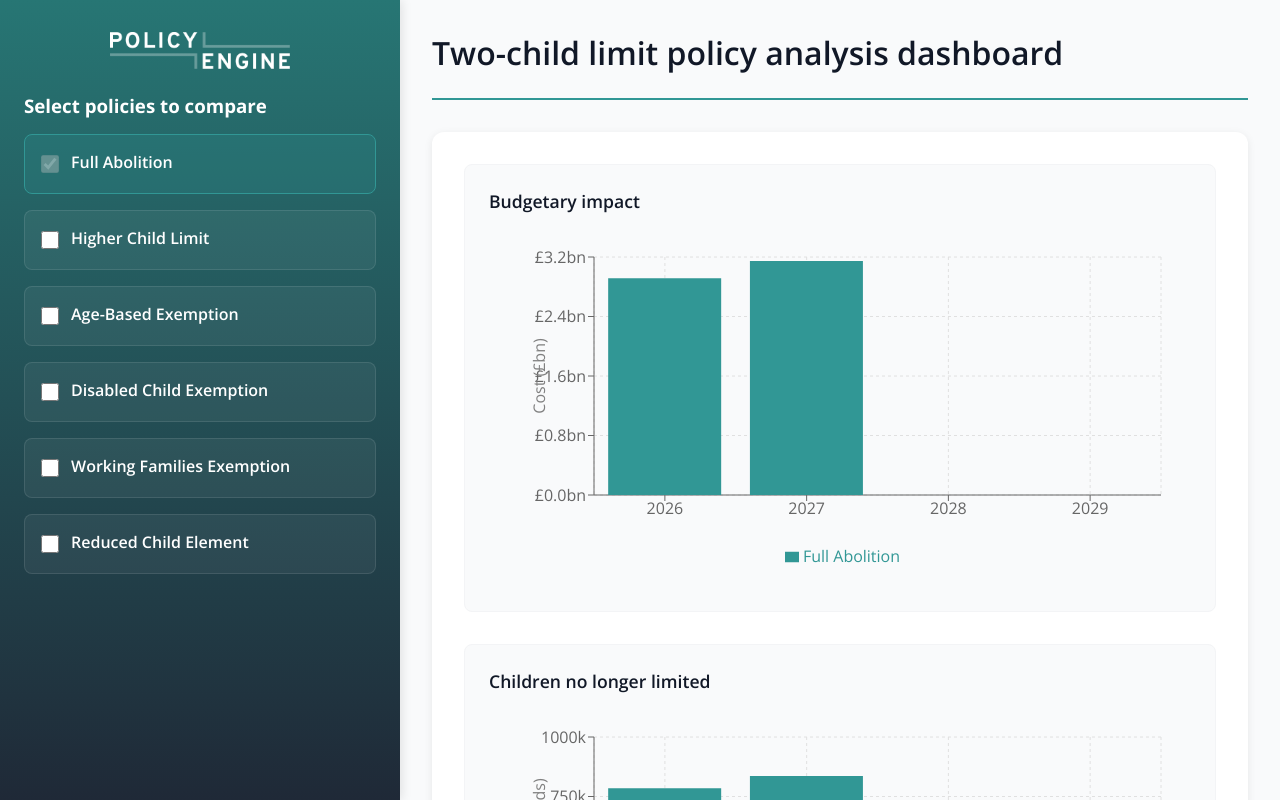
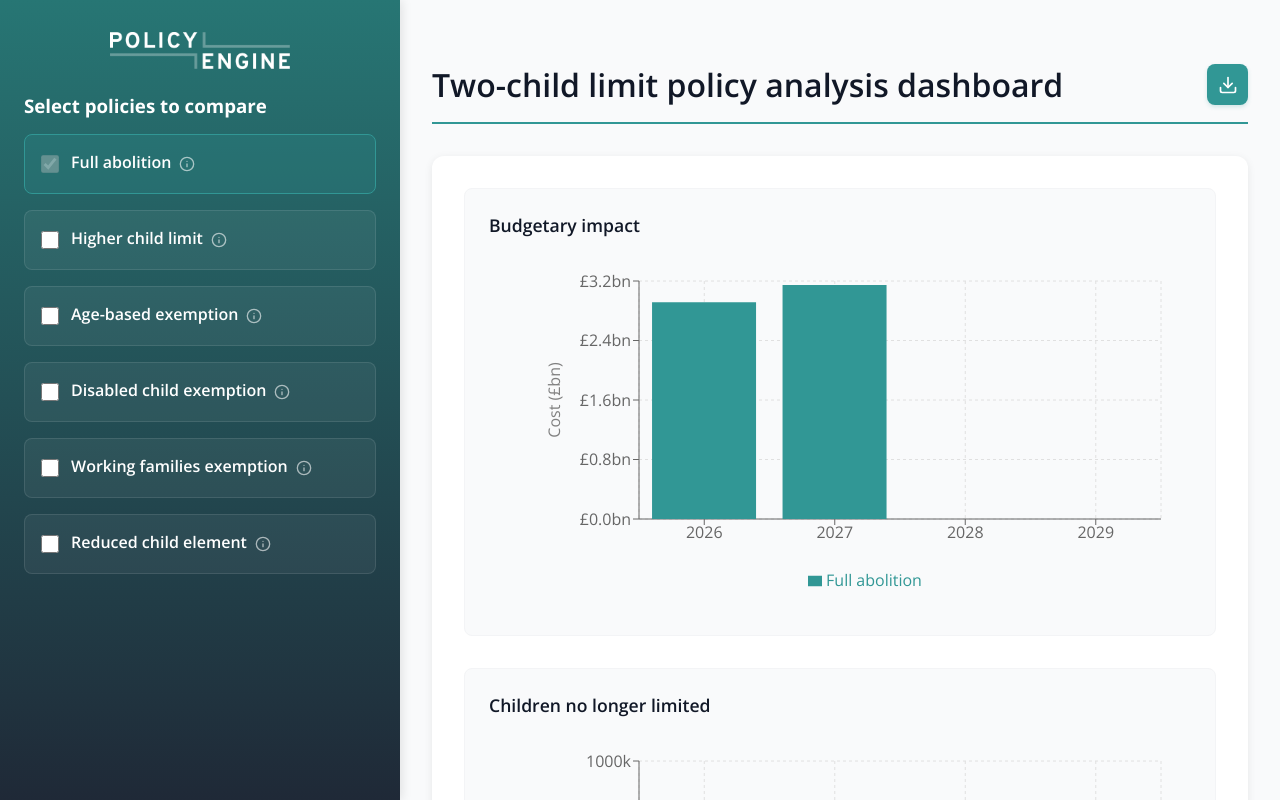
Before and after one commit to PolicyEngine/uk-two-child-limit-app, a React (Vite) app: page / in a window 1280 px wide. Shown: the top 800 px of the page. Built offline with nearby package versions, Linux system fonts and the light colour scheme.

Commit message:
edit tab

```diff
--- a/src/App.css
+++ b/src/App.css
@@ -23,17 +23,89 @@
 
 .header {
   margin-bottom: 2rem;
-  padding-bottom: 1rem;
+  padding: 0 0 1rem 0;
   border-bottom: 2px solid var(--pe-teal);
+  display: flex;
+  align-items: center;
+  justify-content: space-between;
+  position: sticky;
+  top: 0;
+  background: var(--pe-gray-50);
+  z-index: 100;
+  padding-top: 2rem;
 }
 
 .header h1 {
   font-size: 2rem;
   color: var(--pe-gray-900);
-  margin-bottom: 0.5rem;
+  margin-bottom: 0;
   font-weight: 600;
   font-family: 'Open Sans', system-ui, sans-serif;
   line-height: 1.3;
+}
+
+.download-button-header {
+  padding: 0.65rem;
+  background: var(--pe-teal);
+  color: white;
+  border: none;
+  border-radius: 8px;
+  cursor: pointer;
+  transition: all 0.3s ease;
+  box-shadow: 0 2px 4px rgba(49, 151, 149, 0.2);
+  display: flex;
+  align-items: center;
+  justify-content: center;
+  flex-shrink: 0;
+}
+
+.download-button-header:hover {
+  background: var(--pe-teal-light);
+  transform: translateY(-2px);
+  box-shadow: 0 4px 8px rgba(49, 151, 149, 0.3);
+}
+
+.download-button-header:active {
+  transform: translateY(0);
+}
+
+.download-button-header svg {
+  display: block;
+}
+
+.download-button-wrapper {
+  position: relative;
+  display: flex;
+  align-items: center;
+}
+
+.download-tooltip {
+  position: absolute;
+  right: 100%;
+  margin-right: 0.75rem;
+  background: rgba(0, 0, 0, 0.85);
+  color: white;
+  padding: 0.5rem 0.75rem;
+  border-radius: 6px;
+  font-size: 0.875rem;
+  white-space: nowrap;
+  opacity: 0;
+  pointer-events: none;
+  transition: opacity 0.2s ease;
+}
+
+.download-button-wrapper:hover .download-tooltip {
+  opacity: 1;
+}
+
+.download-tooltip::after {
+  content: '';
+  position: absolute;
+  right: -6px;
+  top: 50%;
+  transform: translateY(-50%);
+  border: 6px solid transparent;
+  border-left-color: rgba(0, 0, 0, 0.85);
 }
 
 .subtitle {
--- a/src/App.jsx
+++ b/src/App.jsx
@@ -225,6 +225,27 @@ function App() {
       <main className="main-content">
         <header className="header">
           <h1>Two-child limit policy analysis dashboard</h1>
+          {Object.keys(results).length > 0 && (
+            <div className="download-button-wrapper">
+              <button
+                className="download-button-header"
+                onClick={() => {
+                  // Trigger download from Results component
+                  const event = new CustomEvent('downloadData', {
+                    detail: { results, policies: selectedPolicies }
+                  })
+                  window.dispatchEvent(event)
+                }}
+              >
+                <svg width="20" height="20" viewBox="0 0 24 24" fill="none" stroke="currentColor" strokeWidth="2" strokeLinecap="round" strokeLinejoin="round">
+                  <path d="M21 15v4a2 2 0 0 1-2 2H5a2 2 0 0 1-2-2v-4"></path>
+                  <polyline points="7 10 12 15 17 10"></polyline>
+                  <line x1="12" y1="15" x2="12" y2="3"></line>
+                </svg>
+              </button>
+              <span className="download-tooltip">Download results</span>
+            </div>
+          )}
         </header>
 
         {error && (
--- a/src/components/Results.jsx
+++ b/src/components/Results.jsx
@@ -3,12 +3,12 @@ import { BarChart, Bar, XAxis, YAxis, CartesianGrid, Tooltip, Legend, Responsive
 import './Results.css'
 
 const policyNames = {
-  'full-abolition': 'Full Abolition',
-  'three-child-limit': 'Higher Child Limit',
-  'under-five-exemption': 'Age-Based Exemption',
-  'disabled-child-exemption': 'Disabled Child Exemption',
-  'working-families-exemption': 'Working Families Exemption',
-  'lower-third-child-element': 'Reduced Child Element',
+  'full-abolition': 'Full abolition',
+  'three-child-limit': 'Higher child limit',
+  'under-five-exemption': 'Age-based exemption',
+  'disabled-child-exemption': 'Disabled child exemption',
+  'working-families-exemption': 'Working families exemption',
+  'lower-third-child-element': 'Reduced child element',
 }
 
 function Results({ data, policies }) {
@@ -104,6 +104,75 @@ function Results({ data, policies }) {
   console.log('Results data:', data)
   console.log('Policies:', policies)
 
+  const handleDownload = () => {
+    let txtContent = 'UK Two-Child Limit Policy Analysis - Data Export\n'
+    txtContent += '='.repeat(60) + '\n'
+    txtContent += `Generated: ${new Date().toLocaleString('en-GB')}\n\n`
+
+    // Export Budgetary Impact
+    txtContent += 'BUDGETARY IMPACT (£bn)\n'
+    txtContent += '-'.repeat(60) + '\n'
+    const budgetData = prepareChartData('budgetaryImpact')
+    budgetData.forEach(yearData => {
+      txtContent += `\nYear: ${yearData.year}\n`
+      policies.forEach(policyId => {
+        if (yearData[policyId] !== undefined) {
+          txtContent += `  ${policyNames[policyId]}: £${yearData[policyId].toFixed(2)}bn\n`
+        }
+      })
+    })
+
+    // Export Children No Longer Limited
+    txtContent += '\n\nCHILDREN NO LONGER LIMITED (thousands)\n'
+    txtContent += '-'.repeat(60) + '\n'
+    const childrenLimitedData = prepareChartData('childrenNoLongerLimited')
+    childrenLimitedData.forEach(yearData => {
+      txtContent += `\nYear: ${yearData.year}\n`
+      policies.forEach(policyId => {
+        if (yearData[policyId] !== undefined) {
+          txtContent += `  ${policyNames[policyId]}: ${yearData[policyId].toFixed(1)}k children\n`
+        }
+      })
+    })
+
+    // Export Children Lifted from Poverty
+    txtContent += '\n\nCHILDREN LIFTED FROM POVERTY (thousands)\n'
+    txtContent += '-'.repeat(60) + '\n'
+    const povertyData = prepareChartData('childrenOutOfPoverty')
+    povertyData.forEach(yearData => {
+      txtContent += `\nYear: ${yearData.year}\n`
+      policies.forEach(policyId => {
+        if (yearData[policyId] !== undefined) {
+          txtContent += `  ${policyNames[policyId]}: ${yearData[policyId].toFixed(1)}k children\n`
+        }
+      })
+    })
+
+    // Create and download file
+    const blob = new Blob([txtContent], { type: 'text/plain' })
+    const url = URL.createObjectURL(blob)
+    const link = document.createElement('a')
+    link.href = url
+    link.download = `policy-analysis-${new Date().toISOString().slice(0, 10)}.txt`
+    document.body.appendChild(link)
+    link.click()
+    document.body.removeChild(link)
+    URL.revokeObjectURL(url)
+  }
+
+  // Listen for download event from App header
+  useEffect(() => {
+    const handleDownloadEvent = () => {
+      handleDownload()
+    }
+
+    window.addEventListener('downloadData', handleDownloadEvent)
+
+    return () => {
+      window.removeEventListener('downloadData', handleDownloadEvent)
+    }
+  }, [data, policies])
+
   return (
     <div className="results">
       {/* Charts Grid */}
@@ -112,11 +181,11 @@ function Results({ data, policies }) {
         <div className="chart-section">
           <h3>Budgetary impact</h3>
           <ResponsiveContainer width="100%" height={350}>
-            <BarChart data={prepareChartData('budgetaryImpact')} margin={{ top: 20, right: 30, left: 45, bottom: 20 }}>
+            <BarChart data={prepareChartData('budgetaryImpact')} margin={{ top: 20, right: 30, left: 90, bottom: 20 }}>
               <CartesianGrid strokeDasharray="3 3" stroke="#e0e0e0" />
               <XAxis dataKey="year" />
               <YAxis
-                label={{ value: 'Cost (£bn)', angle: -90, position: 'center', dx: -25, style: { textAnchor: 'middle' } }}
+                label={{ value: 'Cost (£bn)', angle: -90, position: 'insideLeft', dx: -30, style: { textAnchor: 'middle' } }}
                 tickFormatter={(value) => `£${value.toFixed(1)}bn`}
               />
               <Tooltip
@@ -140,11 +209,11 @@ function Results({ data, policies }) {
         <div className="chart-section">
           <h3>Children no longer limited</h3>
           <ResponsiveContainer width="100%" height={350}>
-            <BarChart data={prepareChartData('childrenNoLongerLimited')} margin={{ top: 20, right: 30, left: 45, bottom: 20 }}>
+            <BarChart data={prepareChartData('childrenNoLongerLimited')} margin={{ top: 20, right: 30, left: 90, bottom: 20 }}>
               <CartesianGrid strokeDasharray="3 3" stroke="#e0e0e0" />
               <XAxis dataKey="year" />
               <YAxis
-                label={{ value: 'Children (thousands)', angle: -90, position: 'center', dx: -25, style: { textAnchor: 'middle' } }}
+                label={{ value: 'Children (thousands)', angle: -90, position: 'insideLeft', dx: -30, style: { textAnchor: 'middle' } }}
                 tickFormatter={(value) => `${value.toFixed(0)}k`}
               />
               <Tooltip
@@ -168,11 +237,11 @@ function Results({ data, policies }) {
         <div className="chart-section">
           <h3>Children lifted from poverty</h3>
           <ResponsiveContainer width="100%" height={350}>
-            <BarChart data={prepareChartData('childrenOutOfPoverty')} margin={{ top: 20, right: 30, left: 45, bottom: 20 }}>
+            <BarChart data={prepareChartData('childrenOutOfPoverty')} margin={{ top: 20, right: 30, left: 90, bottom: 20 }}>
               <CartesianGrid strokeDasharray="3 3" stroke="#e0e0e0" />
               <XAxis dataKey="year" />
               <YAxis
-                label={{ value: 'Children (thousands)', angle: -90, position: 'center', dx: -25, style: { textAnchor: 'middle' } }}
+                label={{ value: 'Children (thousands)', angle: -90, position: 'insideLeft', dx: -30, style: { textAnchor: 'middle' } }}
                 tickFormatter={(value) => `${value.toFixed(0)}k`}
               />
               <Tooltip
--- a/src/components/Sidebar.css
+++ b/src/components/Sidebar.css
@@ -12,6 +12,7 @@
   display: flex;
   flex-direction: column;
   font-family: 'Open Sans', system-ui, sans-serif;
+  z-index: 50;
 }
 
 .sidebar-header {
@@ -181,6 +182,66 @@
 
 .policy-info {
   flex: 1;
+}
+
+.policy-name-wrapper {
+  display: flex;
+  align-items: center;
+  gap: 0.5rem;
+}
+
+.info-icon-wrapper {
+  position: relative;
+  display: inline-flex;
+  align-items: center;
+}
+
+.info-icon {
+  display: inline-flex;
+  align-items: center;
+  justify-content: center;
+  width: 16px;
+  height: 16px;
+  color: rgba(255, 255, 255, 0.6);
+  cursor: help;
+  transition: all 0.2s ease;
+  flex-shrink: 0;
+}
+
+.info-icon:hover {
+  color: var(--pe-teal-light);
+  transform: scale(1.1);
+}
+
+.info-tooltip {
+  position: fixed;
+  left: 420px;
+  background: rgba(0, 0, 0, 0.95);
+  color: white;
+  padding: 0.875rem 1.125rem;
+  border-radius: 8px;
+  font-size: 0.875rem;
+  line-height: 1.5;
+  white-space: normal;
+  width: 320px;
+  opacity: 0;
+  pointer-events: none;
+  transition: opacity 0.2s ease;
+  z-index: 10000;
+  box-shadow: 0 4px 12px rgba(0, 0, 0, 0.3);
+}
+
+.info-icon-wrapper:hover .info-tooltip {
+  opacity: 1;
+}
+
+.info-tooltip::before {
+  content: '';
+  position: absolute;
+  right: 100%;
+  top: 1.5rem;
+  border: 8px solid transparent;
+  border-right-color: rgba(0, 0, 0, 0.95);
 }
 
 .policy-params-inline {
--- a/src/components/Sidebar.jsx
+++ b/src/components/Sidebar.jsx
@@ -4,33 +4,39 @@ import './Sidebar.css'
 const policies = [
   {
     id: 'full-abolition',
-    name: 'Full Abolition',
+    name: 'Full abolition',
     description: 'Complete removal of two-child limit',
+    info: 'Remove the two-child limit entirely so families receive support for all children.',
   },
   {
     id: 'three-child-limit',
-    name: 'Higher Child Limit',
+    name: 'Higher child limit',
     description: 'Increase the child limit threshold',
+    info: 'Families receive support for additional children beyond the current two-child limit.',
   },
   {
     id: 'under-five-exemption',
-    name: 'Age-Based Exemption',
+    name: 'Age-based exemption',
     description: 'Exempt children under specified age',
+    info: 'Younger children are exempt from the limit, but families may lose support as children age.',
   },
   {
     id: 'disabled-child-exemption',
-    name: 'Disabled Child Exemption',
+    name: 'Disabled child exemption',
     description: 'Exempt families with disabled children',
+    info: 'Families with a disabled child receiving disability benefits are exempt from the limit.',
   },
   {
     id: 'working-families-exemption',
-    name: 'Working Families Exemption',
+    name: 'Working families exemption',
     description: 'Exempt families where adults work',
+    info: 'The limit only applies to out-of-work families, exempting working households.',
   },
   {
     id: 'lower-third-child-element',
-    name: 'Reduced Child Element',
+    name: 'Reduced child element',
     description: 'Lower payment rate for additional children',
+    info: 'Additional children receive a reduced payment rate compared to earlier children.',
   },
 ]
 
@@ -148,7 +154,17 @@ function Sidebar({ selectedPolicies, onPolicyToggle, policyParams, onParamChange
                   disabled={selectedPolicies.includes(policy.id) && selectedPolicies.length === 1}
                 />
                 <div className="policy-info">
-                  <div className="policy-name">{policy.name}</div>
+                  <div className="policy-name-wrapper">
+                    <div className="policy-name">{policy.name}</div>
+                    <div className="info-icon-wrapper">
+                      <svg className="info-icon" width="16" height="16" viewBox="0 0 24 24" fill="none" stroke="currentColor" strokeWidth="2" strokeLinecap="round" strokeLinejoin="round">
+                        <circle cx="12" cy="12" r="10"></circle>
+                        <line x1="12" y1="16" x2="12" y2="12"></line>
+                        <line x1="12" y1="8" x2="12.01" y2="8"></line>
+                      </svg>
+                      <div className="info-tooltip">{policy.info}</div>
+                    </div>
+                  </div>
                 </div>
               </label>
 
```
